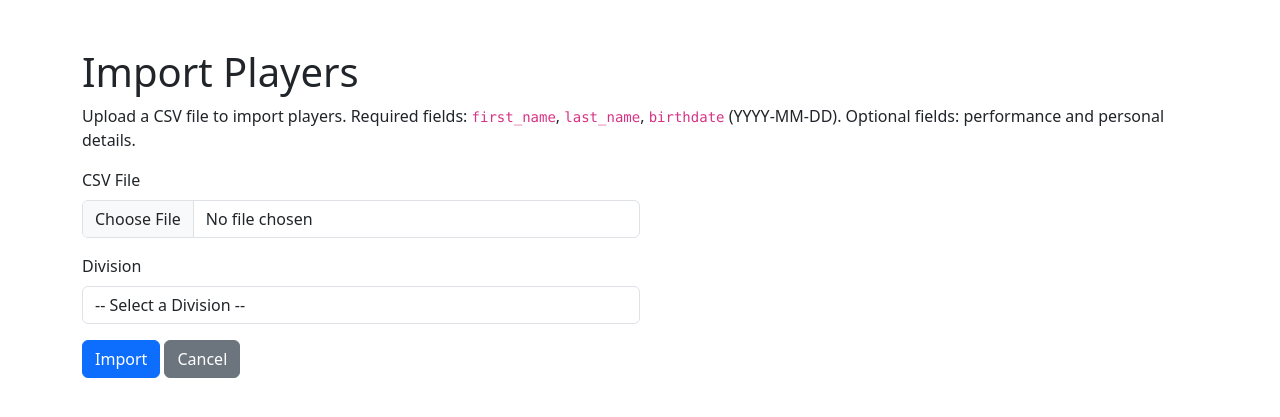
After one commit to titancoder12/web3sportsdraft, a Django app: page /import-players/ in a window 1280 px wide. The commit adds this page. Shown: the top 417 px of the page. Run offline with Django 3.2, Linux system fonts and the light colour scheme; the visitor is signed in with stand-in values (Sample User, id 1); data that the repository does not hold is empty.

Commit message:
import players

```diff
--- /dev/null
+++ b/baseball_draft/test.csv
@@ -0,0 +1,3 @@
+first_name,last_name,division,birthdate,grip_strength,school,primary_positions
+John,Doe,U12,2010-05-15,50.5,Lincoln Middle,Shortstop
+Jane,Smith,U12,2011-03-22,,Washington Elementary,Pitcher
--- a/baseball_draft/urls.py
+++ b/baseball_draft/urls.py
@@ -22,5 +22,6 @@ urlpatterns = [
     path('draft/<int:division_id>/', views.public_draft, name='public_draft_with_division'),
     path('toggle-draft/<int:division_id>/', views.toggle_draft_status, name='toggle_draft_status'),
     path('trade/<int:division_id>/', views.trade_players, name='trade_players'),
-    path('player/<int:player_id>/', views.player_detail, name='player_detail'),  # New route
+    path('player/<int:player_id>/', views.player_detail, name='player_detail'),
+    path('import-players/', views.import_players, name='import_players'),  # New route
 ]
--- a/league/forms.py
+++ b/league/forms.py
@@ -77,3 +77,13 @@ class PlayerSignupForm(UserCreationForm):
                 division=self.cleaned_data['division']  # Assign selected division
             )
         return user
+
+
+class PlayerCSVUploadForm(forms.Form):
+    csv_file = forms.FileField(label="Upload CSV File", widget=forms.FileInput(attrs={'class': 'form-control'}))
+    division = forms.ModelChoiceField(
+        queryset=Division.objects.all(),
+        label="Select Division",
+        widget=forms.Select(attrs={'class': 'form-control'}),
+        empty_label="-- Select a Division --"
+    )
--- a/league/templates/league/dashboard.html
+++ b/league/templates/league/dashboard.html
@@ -31,6 +31,7 @@
                 {% if is_coordinator %}
                     <a href="{% url 'toggle_draft_status' division.id %}" class="btn btn-warning">Toggle Draft</a>
                     <a href="{% url 'trade_players' division.id %}" class="btn btn-info">Trade Players</a>
+                    <a href="{% url 'import_players' %}" class="btn btn-success">Import Players</a>
                 {% endif %}
                 <form method="post" action="{% url 'logout' %}" class="d-inline">
                     {% csrf_token %}
--- /dev/null
+++ b/league/templates/league/import_players.html
@@ -0,0 +1,43 @@
+<!DOCTYPE html>
+<html>
+<head>
+    <title>Import Players - Baseball Draft</title>
+    <link href="https://cdn.jsdelivr.net/npm/bootstrap@5.3.0/dist/css/bootstrap.min.css" rel="stylesheet">
+</head>
+<body>
+    <div class="container mt-5">
+        <h1>Import Players</h1>
+        <p>Upload a CSV file to import players. Required fields: <code>first_name</code>, <code>last_name</code>, <code>birthdate</code> (YYYY-MM-DD). Optional fields: performance and personal details.</p>
+
+        {% if messages %}
+            <div class="mb-3">
+                {% for message in messages %}
+                    <div class="alert {% if message.tags == 'success' %}alert-success{% elif message.tags == 'warning' %}alert-warning{% else %}alert-danger{% endif %}" role="alert">
+                        {{ message }}
+                    </div>
+                {% endfor %}
+            </div>
+        {% endif %}
+
+        <form method="post" enctype="multipart/form-data" class="w-50">
+            {% csrf_token %}
+            <div class="mb-3">
+                <label for="id_csv_file" class="form-label">CSV File</label>
+                {{ form.csv_file }}
+                {% if form.csv_file.errors %}
+                    <div class="text-danger">{{ form.csv_file.errors }}</div>
+                {% endif %}
+            </div>
+            <div class="mb-3">
+                <label for="id_division" class="form-label">Division</label>
+                {{ form.division }}
+                {% if form.division.errors %}
+                    <div class="text-danger">{{ form.division.errors }}</div>
+                {% endif %}
+            </div>
+            <button type="submit" class="btn btn-primary">Import</button>
+            <a href="{% url 'dashboard' %}" class="btn btn-secondary">Cancel</a>
+        </form>
+    </div>
+</body>
+</html>
--- a/league/views.py
+++ b/league/views.py
@@ -1,10 +1,121 @@
-# league/views.py
 # league/views.py
 from django.shortcuts import render, redirect, get_object_or_404
 from django.contrib.auth import login
 from django.contrib.auth.decorators import login_required
+from django.contrib import messages
+import csv
+from io import TextIOWrapper
+from datetime import datetime
 from .models import Team, Player, DraftPick, Division
-from .forms import PlayerForm, PlayerProfileForm, PlayerSignupForm, CoachCommentForm
+from .forms import PlayerForm, PlayerProfileForm, PlayerSignupForm, CoachCommentForm, PlayerCSVUploadForm
+from django.contrib.auth.models import User
+
+@login_required
+def import_players(request):
+    # Restrict to superusers or coordinators
+    if not (request.user.is_superuser or Division.objects.filter(coordinators=request.user).exists()):
+        messages.error(request, "You do not have permission to import players.")
+        return redirect('dashboard')
+
+    if request.method == 'POST':
+        form = PlayerCSVUploadForm(request.POST, request.FILES)
+        if form.is_valid():
+            csv_file = TextIOWrapper(request.FILES['csv_file'].file, encoding='utf-8')
+            division = form.cleaned_data['division']
+            reader = csv.DictReader(csv_file)
+
+            # Field mapping
+            field_mapping = {
+                'first_name': 'first_name',
+                'last_name': 'last_name',
+                'birthdate': 'birthdate',
+                'grip_strength': 'grip_strength',
+                'lateral_jump': 'lateral_jump',
+                'shot_put': 'shot_put',
+                'five_ten_five_yards': 'five_ten_five_yards',
+                'ten_yards': 'ten_yards',
+                'catcher_pop': 'catcher_pop',
+                'fielding_notes': 'fielding_notes',
+                'exit_velo': 'exit_velo',
+                'bat_speed': 'bat_speed',
+                'pitching_comment': 'pitching_comment',
+                'parents_volunteering': 'parents_volunteering',
+                'other_activities': 'other_activities',
+                'volunteering_comments': 'volunteering_comments',
+                'primary_positions': 'primary_positions',
+                'secondary_positions': 'secondary_positions',
+                'throwing': 'throwing',
+                'batting': 'batting',
+                'school': 'school',
+                'grade_level': 'grade_level',
+                'travel_teams': 'travel_teams',
+                'travel_why': 'travel_why',
+                'travel_years': 'travel_years',
+                'personal_comments': 'personal_comments',
+                'past_level': 'past_level',
+                'travel_before': 'travel_before',
+                'last_team': 'last_team',
+                'last_league': 'last_league',
+                'conflict_description': 'conflict_description',
+                'last_team_coach': 'last_team_coach',
+            }
+
+            try:
+                for row in reader:
+                    # Generate username
+                    base_username = (row['first_name'] + row['last_name']).lower()
+                    username = base_username
+                    counter = 1
+                    while User.objects.filter(username=username).exists():
+                        username = f"{base_username}{counter}"
+                        counter += 1
+
+                    # Generate default password from birthdate
+                    birthdate_str = row.get('birthdate', '')
+                    if birthdate_str:
+                        try:
+                            birthdate = datetime.strptime(birthdate_str, '%Y-%m-%d')
+                            default_password = birthdate.strftime('%Y%m%d')  # e.g., "20100515"
+                        except ValueError:
+                            messages.warning(request, f"Invalid birthdate format for {row['first_name']} {row['last_name']}, skipping.")
+                            continue
+                    else:
+                        messages.warning(request, f"No birthdate for {row['first_name']} {row['last_name']}, skipping.")
+                        continue
+
+                    # Create User
+                    user = User.objects.create_user(
+                        username=username,
+                        password=default_password,
+                        first_name=row['first_name'],
+                        last_name=row['last_name']
+                    )
+
+                    # Prepare player data
+                    player_data = {'division': division}
+                    for csv_field, model_field in field_mapping.items():
+                        if csv_field in row and row[csv_field]:
+                            if csv_field == 'birthdate':
+                                player_data[model_field] = birthdate
+                            elif csv_field in ['grip_strength', 'lateral_jump', 'shot_put', 'five_ten_five_yards', 'ten_yards', 'catcher_pop', 'exit_velo', 'bat_speed']:
+                                player_data[model_field] = float(row[csv_field]) if row[csv_field] else None
+                            elif csv_field == 'travel_years':
+                                player_data[model_field] = int(row[csv_field]) if row[csv_field] else None
+                            else:
+                                player_data[model_field] = row[csv_field]
+
+                    # Create Player
+                    Player.objects.create(user=user, **player_data)
+                    messages.success(request, f"Imported {row['first_name']} {row['last_name']} as {username}")
+
+                return redirect('dashboard')
+            except Exception as e:
+                messages.error(request, f"Error importing players: {str(e)}")
+    else:
+        form = PlayerCSVUploadForm()
+
+    return render(request, 'league/import_players.html', {'form': form})
+
 
 @login_required
 def player_detail(request, player_id):
```
